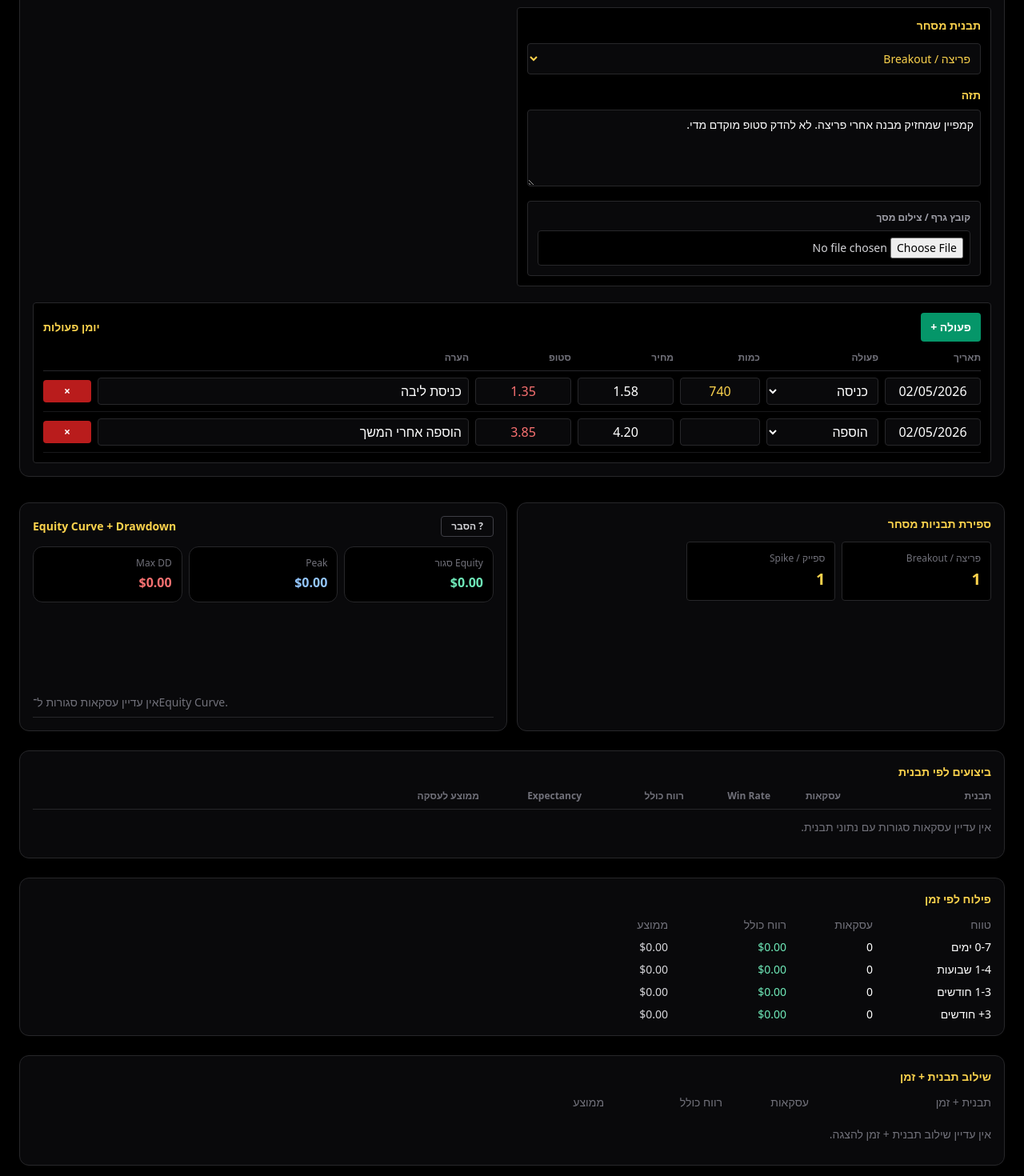
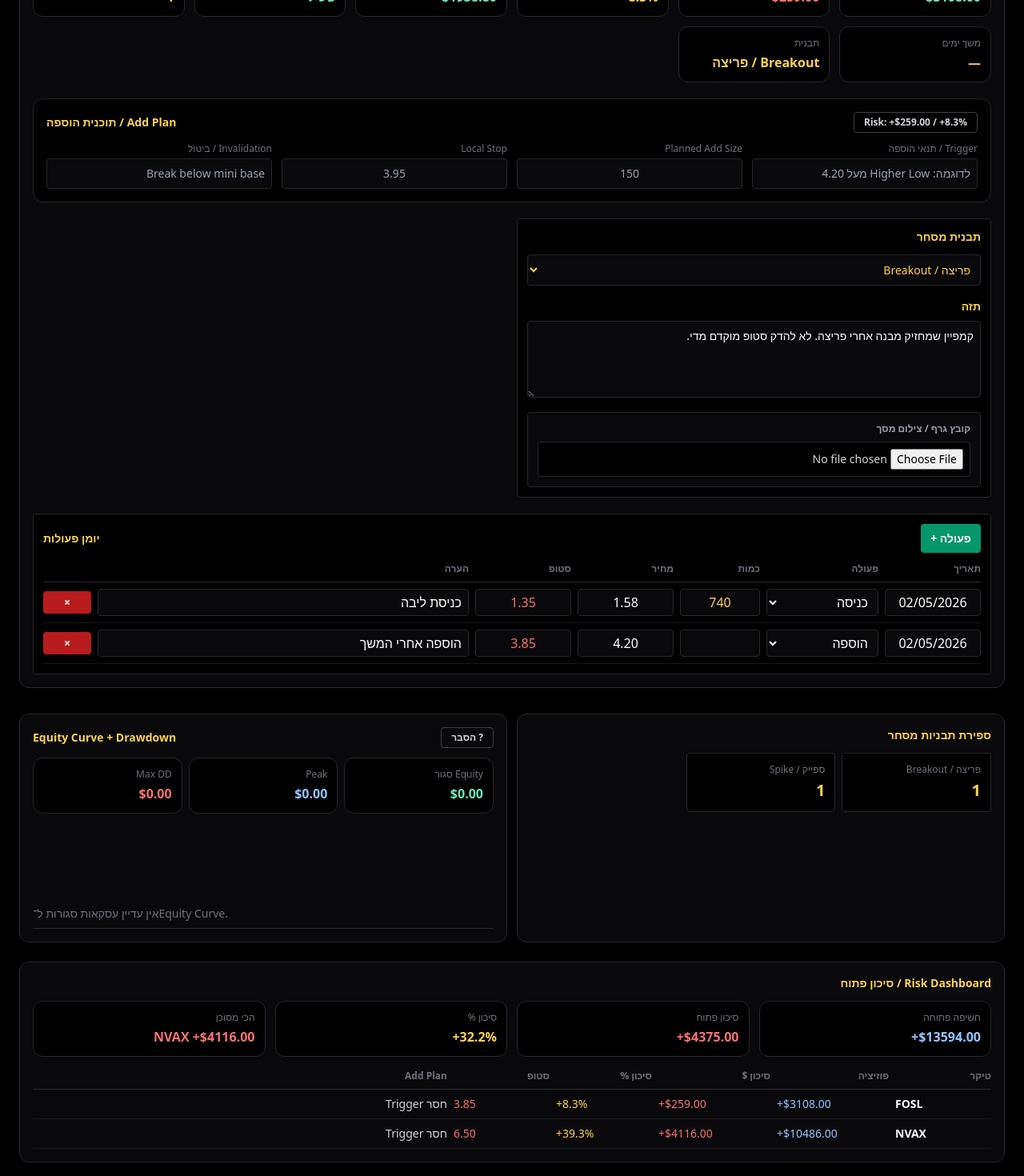
Before and after one commit to igal083-glitch/campaign-closet-dashboard, a React (Vite) app: page / in a window 1280 px wide. Shown: the part 1040-2510 px from the top of the page at 80% size. Built offline with nearby package versions, Linux system fonts and the light colour scheme.

Commit message:
App.jsx
Updated STORAGE_KEY for campaign dashboard and added fields for addTrigger, plannedAddSize, localStop, and addInvalidation in multiple locations.

```diff
--- a/src/App.jsx
+++ b/src/App.jsx
@@ -1,6 +1,6 @@
 import React, { useEffect, useMemo, useState } from "react";
 
-const STORAGE_KEY = "campaign-dashboard-clean-v4-trade-management";
+const STORAGE_KEY = "campaign-dashboard-clean-v5-risk-add-plan";
 
 const actions = [
   "כניסה",
@@ -38,6 +38,10 @@ const starterData = [
     exitPrice: "",
     pattern: "פריצה / Breakout",
     thesis: "קמפיין שמחזיק מבנה אחרי פריצה. לא להדק סטופ מוקדם מדי.",
+    addTrigger: "",
+    plannedAddSize: "",
+    localStop: "",
+    addInvalidation: "",
     chartImage: "",
     chartImageName: "",
     journal: [
@@ -58,6 +62,10 @@ const starterData = [
     exitPrice: "",
     pattern: "ספייק / Spike",
     thesis: "מניית תנודתיות. לא קמפיין נקי, אבל עם פוטנציאל ספייק.",
+    addTrigger: "",
+    plannedAddSize: "",
+    localStop: "",
+    addInvalidation: "",
     chartImage: "",
     chartImageName: "",
     journal: [
@@ -201,6 +209,50 @@ function positionValue(row) {
   const shares = num(row.shares);
   const entry = num(row.entry);
   return shares && entry ? shares * entry : null;
+}
+
+function positionRisk(row) {
+  if ((row.status || "").trim() === "סגור") return null;
+
+  const shares = openShares(row) || num(row.shares);
+  const price = num(row.lastAdd) || num(row.entry);
+  const stop = num(row.stop);
+
+  if (!shares || !price || stop === null) return null;
+
+  const risk = (price - stop) * shares;
+  return risk > 0 ? risk : 0;
+}
+
+function riskPercent(row) {
+  const risk = positionRisk(row);
+  const value = positionValue(row);
+
+  if (risk === null || !value) return null;
+  return (risk / value) * 100;
+}
+
+function totalExposure(rows) {
+  return rows
+    .filter((r) => r.status !== "סגור")
+    .reduce((sum, row) => sum + (positionValue(row) || 0), 0);
+}
+
+function totalPortfolioRisk(rows) {
+  return rows
+    .filter((r) => r.status !== "סגור")
+    .reduce((sum, row) => sum + (positionRisk(row) || 0), 0);
+}
+
+function highestRiskPosition(rows) {
+  const active = rows.filter((r) => r.status !== "סגור");
+  if (!active.length) return null;
+
+  return active.reduce((max, row) => {
+    const risk = positionRisk(row) || 0;
+    const maxRisk = max ? positionRisk(max) || 0 : -1;
+    return risk > maxRisk ? row : max;
+  }, null);
 }
 
 function unrealizedPnl(row) {
@@ -282,6 +334,7 @@ function getTradeManagement(row) {
   const hasThesis = Boolean(String(row.thesis || "").trim());
   const hasChart = Boolean(row.chartImage);
   const hasJournal = (row.journal || []).length > 0;
+  const hasAddPlan = Boolean(String(row.addTrigger || "").trim()) && Boolean(String(row.localStop || "").trim());
 
   let status = "WAIT";
   let color = "amber";
@@ -334,6 +387,7 @@ function getTradeManagement(row) {
     hasChart ? "גרף שמור" : "אין צילום גרף",
     hasJournal ? "יומן קיים" : "אין פעולות יומן",
     lastAdd ? `הוספה אחרונה: ${lastAdd.price}` : "אין הוספה אחרונה",
+    hasAddPlan ? "Add Plan קיים" : "חסר Add Plan",
   ].join(" | ");
 
   return {
@@ -369,6 +423,7 @@ export default function ClosetDashboard() {
     try {
       const saved =
         localStorage.getItem(STORAGE_KEY) ||
+        localStorage.getItem("campaign-dashboard-clean-v4-trade-management") ||
         localStorage.getItem("campaign-dashboard-clean-v3-trade-management") ||
         localStorage.getItem("campaign-dashboard-clean-v2") ||
         localStorage.getItem("campaign-dashboard-clean");
@@ -523,6 +578,20 @@ export default function ClosetDashboard() {
       });
 
     return { curve, currentEquity: equity, peakEquity: peak, maxDrawdown };
+  }, [rows]);
+
+  const riskStats = useMemo(() => {
+    const exposure = totalExposure(rows);
+    const portfolioRisk = totalPortfolioRisk(rows);
+    const highest = highestRiskPosition(rows);
+
+    return {
+      exposure,
+      portfolioRisk,
+      portfolioRiskPercent: exposure ? (portfolioRisk / exposure) * 100 : null,
+      highestRiskTicker: highest?.ticker || "—",
+      highestRiskValue: highest ? positionRisk(highest) || 0 : 0,
+    };
   }, [rows]);
 
   function patchRow(id, updater) {
@@ -607,6 +676,10 @@ export default function ClosetDashboard() {
         exitPrice: "",
         pattern: "",
         thesis: "",
+        addTrigger: "",
+        plannedAddSize: "",
+        localStop: "",
+        addInvalidation: "",
         chartImage: "",
         chartImageName: "",
         journal: [],
@@ -785,6 +858,10 @@ export default function ClosetDashboard() {
     ["ברייק־איוון", stats.breakeven, "text-zinc-300"],
     ["אחוז הצלחה", percent(stats.winRate), "text-blue-300"],
     ["רווח סגור", money(stats.totalPnl), stats.totalPnl >= 0 ? "text-emerald-300" : "text-red-400"],
+    ["חשיפה פתוחה", money(riskStats.exposure), "text-blue-300"],
+    ["סיכון פתוח", money(riskStats.portfolioRisk), riskStats.portfolioRisk > 500 ? "text-red-400" : "text-amber-300"],
+    ["סיכון %", percent(riskStats.portfolioRiskPercent), "text-amber-300"],
+    ["סיכון גבוה", `${riskStats.highestRiskTicker} ${money(riskStats.highestRiskValue)}`, "text-red-400"],
   ];
 
   return (
@@ -794,7 +871,7 @@ export default function ClosetDashboard() {
         יומן מסחר לקמפיינים: ניהול פוזיציות, Journal, PnL, Equity ו־Trade Management Assistant.
       </p>
 
-      <div className="mb-5 grid gap-3 md:grid-cols-4 xl:grid-cols-8">
+      <div className="mb-5 grid gap-3 md:grid-cols-4 xl:grid-cols-12">
         {cards.map(([label, value, color]) => (
           <div key={label} className="rounded-xl border border-zinc-800 bg-zinc-950 p-4 text-right">
             <div className="text-xs text-zinc-500">{label}</div>
@@ -1152,6 +1229,8 @@ export default function ClosetDashboard() {
             <InfoCard label="כמות פתוחה" value={openShares(selected)} color="text-amber-300" />
             <InfoCard label="Avg" value={avgCost(selected) ? Number(avgCost(selected)).toFixed(2) : "—"} color="text-blue-300" />
             <InfoCard label="פוזיציה" value={money(positionValue(selected))} color="text-emerald-300" />
+            <InfoCard label="סיכון $" value={money(positionRisk(selected))} color="text-red-400" />
+            <InfoCard label="סיכון %" value={percent(riskPercent(selected))} color="text-amber-300" />
             <InfoCard
               label="רווח חי"
               value={money(unrealizedPnl(selected))}
@@ -1162,6 +1241,64 @@ export default function ClosetDashboard() {
             <InfoCard label="משך ימים" value={durationDays(selected) ?? "—"} color="text-amber-300" />
             <InfoCard label="תבנית" value={selected.pattern || "—"} color="text-amber-300" />
           </div>
+
+          {selected.status !== "סגור" && (
+            <div className="mb-5 rounded-xl border border-zinc-800 bg-black p-4">
+              <div className="mb-3 flex items-center justify-between">
+                <div className="rounded border border-zinc-700 px-3 py-1 text-xs font-bold text-zinc-300">
+                  Risk: {money(positionRisk(selected))} / {percent(riskPercent(selected))}
+                </div>
+
+                <div className="text-right text-sm font-bold text-amber-300">
+                  Add Plan / תוכנית הוספה
+                </div>
+              </div>
+
+              <div className="grid gap-3 md:grid-cols-4">
+                <div>
+                  <div className="mb-1 text-xs text-zinc-500">Trigger / תנאי הוספה</div>
+                  <input
+                    value={selected.addTrigger || ""}
+                    onChange={(e) => updateSelected("addTrigger", e.target.value)}
+                    placeholder="לדוגמה: Higher Low מעל 4.20"
+                    className="w-full rounded border border-zinc-800 bg-zinc-950 p-2 text-right text-sm"
+                  />
+                </div>
+
+                <div>
+                  <div className="mb-1 text-xs text-zinc-500">Planned Add Size</div>
+                  <input
+                    value={selected.plannedAddSize || ""}
+                    onChange={(e) => updateSelected("plannedAddSize", e.target.value)}
+                    placeholder="150"
+                    className="w-full rounded border border-zinc-800 bg-zinc-950 p-2 text-center text-sm text-amber-300"
+                    dir="ltr"
+                  />
+                </div>
+
+                <div>
+                  <div className="mb-1 text-xs text-zinc-500">Local Stop</div>
+                  <input
+                    value={selected.localStop || ""}
+                    onChange={(e) => updateSelected("localStop", e.target.value)}
+                    placeholder="3.95"
+                    className="w-full rounded border border-zinc-800 bg-zinc-950 p-2 text-center text-sm text-red-400"
+                    dir="ltr"
+                  />
+                </div>
+
+                <div>
+                  <div className="mb-1 text-xs text-zinc-500">Invalidation / ביטול</div>
+                  <input
+                    value={selected.addInvalidation || ""}
+                    onChange={(e) => updateSelected("addInvalidation", e.target.value)}
+                    placeholder="Break below mini base"
+                    className="w-full rounded border border-zinc-800 bg-zinc-950 p-2 text-right text-sm"
+                  />
+                </div>
+              </div>
+            </div>
+          )}
 
           <div className={`mb-5 grid gap-3 ${selected.status === "סגור" ? "md:grid-cols-1" : "md:grid-cols-2"}`}>
             <div className="rounded border border-zinc-800 bg-black p-3">
@@ -1357,6 +1494,39 @@ export default function ClosetDashboard() {
         </div>
 
         <div className="rounded-xl border border-zinc-800 bg-zinc-950 p-4">
+          <div className="mb-3 text-right text-sm font-bold text-amber-300">Risk Dashboard / סיכון פתוח</div>
+
+          <div className="grid gap-3 md:grid-cols-4">
+            <InfoCard label="חשיפה פתוחה" value={money(riskStats.exposure)} color="text-blue-300" />
+            <InfoCard label="סיכון פתוח" value={money(riskStats.portfolioRisk)} color={riskStats.portfolioRisk > 500 ? "text-red-400" : "text-amber-300"} />
+            <InfoCard label="סיכון %" value={percent(riskStats.portfolioRiskPercent)} color="text-amber-300" />
+            <InfoCard label="הכי מסוכן" value={`${riskStats.highestRiskTicker} ${money(riskStats.highestRiskValue)}`} color="text-red-400" />
+          </div>
+
+          <div className="mt-4 overflow-x-auto">
+            <div className="grid min-w-[720px] grid-cols-[120px_140px_140px_120px_120px_1fr] gap-2 border-b border-zinc-800 pb-2 text-xs font-bold text-zinc-500">
+              <div>טיקר</div>
+              <div>פוזיציה</div>
+              <div>סיכון $</div>
+              <div>סיכון %</div>
+              <div>סטופ</div>
+              <div>Add Plan</div>
+            </div>
+
+            {rows.filter((r) => r.status !== "סגור").map((row) => (
+              <div key={`risk-${row.id}`} className="grid min-w-[720px] grid-cols-[120px_140px_140px_120px_120px_1fr] gap-2 border-b border-zinc-900 py-2 text-sm">
+                <div className="font-bold" dir="ltr">{row.ticker || "—"}</div>
+                <div className="text-blue-300" dir="ltr">{money(positionValue(row))}</div>
+                <div className={(positionRisk(row) || 0) > 0 ? "text-red-400" : "text-zinc-500"} dir="ltr">{money(positionRisk(row))}</div>
+                <div className="text-amber-300" dir="ltr">{percent(riskPercent(row))}</div>
+                <div className="text-red-400" dir="ltr">{row.stop || "—"}</div>
+                <div className="text-zinc-300">{row.addTrigger || "חסר Trigger"}</div>
+              </div>
+            ))}
+          </div>
+        </div>
+
+        <div className="rounded-xl border border-zinc-800 bg-zinc-950 p-4">
           <div className="mb-3 text-right text-sm font-bold text-amber-300">ביצועים לפי תבנית</div>
 
           <div className="overflow-x-auto">
```
